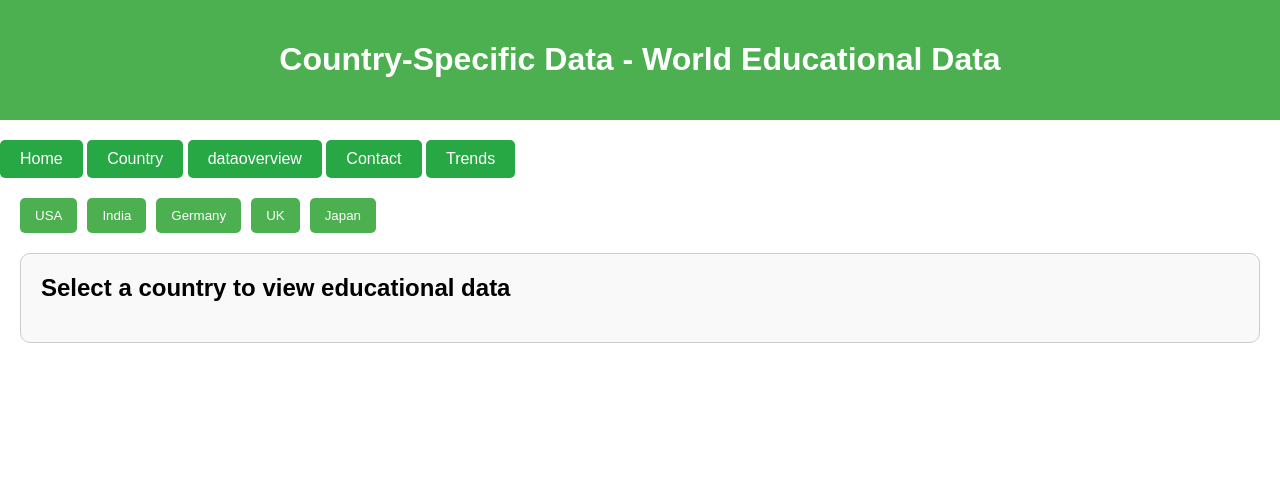
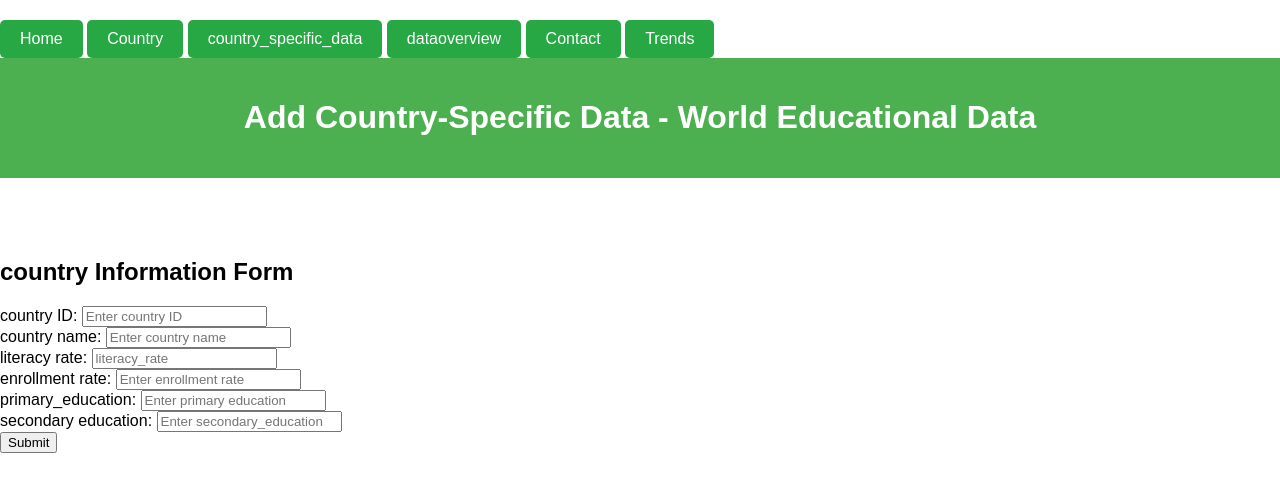
Before and after one commit to mohammad-aslam/wed, a Flask app: page /country in a window 1280 px wide. Shown: the top 492 px of the page. Run offline with Flask 3, Linux system fonts and the light colour scheme.

Commit message:
all changes done

```diff
--- a/app.py
+++ b/app.py
@@ -1,6 +1,12 @@
-from flask import Flask, render_template
+from flask import Flask, render_template, request, redirect, jsonify
+
+from utils.db import db
+
+from models.country import *
+
 
 app =  Flask(__name__)
+app.config['SQLALCHEMY_DATABASE_URI'] = 'sqlite:///country.db'
 
 @app.route('/')
 def home():
@@ -10,9 +16,10 @@ def home():
 def country():
     return render_template('country.html')
 
-@app.route('/contact')
-def contact():
-    return render_template('contact.html')
+@app.route('/country_specific_data')
+def country_specific_data():
+    country = (Country.query.all())
+    return render_template('country_specific_data.html', content=country)
 
 @app.route('/dataoverview')
 def dataoverview():
@@ -21,5 +28,53 @@ def dataoverview():
 @app.route('/trends')
 def trends():
     return render_template('trends.html')
+
+@app.route('/contact')
+def contact():
+    return render_template('contact.html')
+
+db.init_app(app)
+
+with app.app_context():
+    db.create_all()
+
+
+@app.route('/submit', methods=['POST'])
+def submit():
+    form_data = request.form.to_dict()
+    print(f"form_data: {form_data}")
+
+    country_id = form_data.get('country_id')
+    country_name = form_data.get('country_name')
+    literacy_rate = form_data.get('literacy_rate')
+    enrollment_rate = form_data.get('enrollment_rate')
+    primary_education = form_data.get('primary_education')
+    secondary_education = form_data.get('secondary_education')
+
+    country = Country.query.filter_by(country_id=country_id).first()
+    if not country:
+        country = Country(country_id=country_id, country_name=country_name, literacy_rate=literacy_rate, enrollment_rate=enrollment_rate, primary_education=primary_education,secondary_education=secondary_education)
+        db.session.add(country)
+        db.session.commit()
+    print("sumitted successfully")
+    return redirect('/')
+
+
+
+@app.route('/delete/<int:country_id>', methods=['GET', 'DELETE'])
+def delete(country_id):
+    country = Country.query.get(country_id)
+    print("task: {}".format(country_id))
+
+    if not country:
+        return jsonify({'message': 'country not found'}), 404
+    try:
+        db.session.delete(country)
+        db.session.commit()
+        return jsonify({'message': 'country deleted successfully'}), 200
+    except Exception as e:
+        db.session.rollback()
+        return jsonify({'message': 'An error occurred while deleting the data {}'.format(e)}), 500
+
 if __name__ =='__main__':
-    app.run(host='127.0.0.1',port=5002,debug=True)
+    app.run(host='127.0.0.1',port=5003,debug=True)
--- /dev/null
+++ b/templates/base.html
@@ -0,0 +1,86 @@
+<!DOCTYPE html>
+<html lang="en">
+<head>
+    <meta charset="UTF-8">
+    <meta name="viewport" content="width=device-width, initial-scale=1.0">
+    <title> World Educational Data</title>
+    <style>
+        body {
+            font-family: Arial, sans-serif;
+            margin: 0;
+            padding: 0;
+        }
+        header {
+            text-align: center;
+            padding: 20px;
+            background-color: #4CAF50;
+            color: white;
+        }
+        .container {
+            padding: 20px;
+        }
+        .filters {
+            margin-bottom: 20px;
+            display: flex;
+            flex-wrap: wrap;
+            gap: 10px;
+        }
+        .filters button {
+            padding: 10px 15px;
+            background-color: #4CAF50;
+            color: white;
+            border: none;
+            cursor: pointer;
+            border-radius: 5px;
+        }
+        .filters button:hover {
+            background-color: #45a049;
+        }
+        .data-display {
+            padding: 20px;
+            border: 1px solid #ccc;
+            border-radius: 10px;
+            background-color: #f9f9f9;
+        }
+        .data-display h2 {
+            margin-top: 0;
+        }
+        .data-list {
+            list-style: none;
+            padding: 0;
+        }
+        .data-list li {
+            margin: 5px 0;
+        }
+         a {
+            display: inline-block;
+            margin-top: 20px;
+            padding: 10px 20px;
+            background-color: #28a745;
+            color: white;
+            text-decoration: none;
+            border-radius: 5px;
+            font-size: 1em;
+
+        }
+        a:hover {
+            background-color: #218838;
+        }
+    </style>
+</head>
+<body>
+
+
+    <nav>
+        <a href={{url_for('home')}}>Home</a>
+        <a href={{url_for('country')}}>Country</a>
+        <a href={{url_for('country_specific_data')}}>country_specific_data</a>
+        <a href={{url_for('dataoverview')}}>dataoverview</a>
+        <a href={{url_for('contact')}}>Contact</a>
+        <a href={{url_for('trends')}}>Trends</a>
+    </nav>
+</body>
+ </html>
+
+
+  {% block content %} {%endblock%}
--- a/templates/country.html
+++ b/templates/country.html
@@ -1,9 +1,9 @@
-<!DOCTYPE html>
-<html lang="en">
-<head>
-    <meta charset="UTF-8">
-    <meta name="viewport" content="width=device-width, initial-scale=1.0">
-    <title>Country-Specific Data - World Educational Data</title>
+{% extends 'base.html' %}
+
+{% block title %}Home Page{% endblock %}
+
+{% block content %}
+    <title>Add Country-Specific Data - World Educational Data</title>
     <style>
         body {
             font-family: Arial, sans-serif;
@@ -67,93 +67,39 @@
             background-color: #218838;
         }
     </style>
-</head>
-<body>
+
     <header>
-        <h1>Country-Specific Data - World Educational Data</h1>
+        <h1>Add Country-Specific Data - World Educational Data</h1>
     </header>
-
-    <nav>
-        <a href={{url_for('home')}}>Home</a>
-        <a href={{url_for('country')}}>Country</a>
-         <a href={{url_for('dataoverview')}}>dataoverview</a>
-        <a href={{url_for('contact')}}>Contact</a>
-        <a href={{url_for('trends')}}>Trends</a>
-    </nav>
 
      <div class="container">
         <div class="filters" id="country-buttons">
             <!-- Country buttons will be dynamically added here -->
         </div>
-        <div class="data-display" id="country-data">
-            <h2>Select a country to view educational data</h2>
-        </div>
     </div>
 
-    <script>
-        // Example country data
-        const countryData = {
-            USA: {
-                literacyRate: "99%",
-                enrollmentRate: "95%",
-                primaryEducation: "98%",
-                upperSecondaryEducation: "89%",
-                otherDetails: "High investment in STEM education."
-            },
-            India: {
-                literacyRate: "77.7%",
-                enrollmentRate: "89%",
-                primaryEducation: "91%",
-                upperSecondaryEducation: "75%",
-                otherDetails: "Focus on digital education in rural areas."
-            },
-            Germany: {
-                literacyRate: "99%",
-                enrollmentRate: "93%",
-                primaryEducation: "99%",
-                upperSecondaryEducation: "86%",
-                otherDetails: "secondary education system is prominent."
-            },
-            UK: {
-                literacyRate: "98%",
-                enrollmentRate: "83%",
-                primaryEducation: "89%",
-                upperSecondaryEducation: "76%",
-                otherDetails: "Dual education system is prominent."
-            },
-            Japan: {
-                literacyRate: "99%",
-                enrollmentRate: "98%",
-                primaryEducation: "100%",
-                upperSecondaryEducation: "95%",
-                otherDetails: "High emphasis on discipline and technology."
-            }
-        };
+<h2>country Information Form</h2>
+    <form action="/submit" method="POST">
 
-        // Populate buttons dynamically
-        const countryButtons = document.getElementById("country-buttons");
-        for (const country in countryData) {
-            const button = document.createElement("button");
-            button.textContent = country;
-            button.onclick = () => displayData(country);
-            countryButtons.appendChild(button);
-        }
+        <label for="country_id">country ID:</label>
+        <input type="number" id="country_id" name="country_id" placeholder="Enter country ID" min="0" required><br>
 
-        // Display country data
-        function displayData(country) {
-            const data = countryData[country];
-            const countryDataDiv = document.getElementById("country-data");
-            countryDataDiv.innerHTML = `
-                <h2>Educational Data for ${country}</h2>
-                <ul class="data-list">
-                    <li><strong>Literacy Rate:</strong> ${data.literacyRate}</li>
-                    <li><strong>Enrollment Rate:</strong> ${data.enrollmentRate}</li>
-                    <li><strong>Primary Education:</strong> ${data.primaryEducation}</li>
-                    <li><strong>Upper Secondary Education:</strong> ${data.upperSecondaryEducation}</li>
-                    <li><strong>Other Details:</strong> ${data.otherDetails}</li>
-                </ul>
-            `;
-        }
-    </script>
-</body>
-</html>
+        <label for="country_name">country name:</label>
+        <input type="text" id="country_name" name="country_name" placeholder="Enter country name" required><br>
+
+        <label for="literacy_rate">literacy rate:</label>
+        <input type="text" id="literacy_rate" name="literacy_rate" placeholder="literacy_rate" required><br>
+
+        <label for="enrollment_rate">enrollment rate:</label>
+        <input type="number" id="enrollment_rate" name="enrollment_rate" placeholder="Enter enrollment rate" min="0" required><br>
+
+        <label for="primary_education">primary_education:</label>
+        <input type="number" id="primary_education" name="primary_education" placeholder="Enter primary education" min="0" required><br>
+
+        <label for="secondary_education">secondary education:</label>
+        <input type="number" id="secondary_education" name="secondary_education" placeholder="Enter secondary_education" min="0" required><br>
+
+        <button type="submit">Submit</button>
+    </form>
+
+{% endblock %}
--- /dev/null
+++ b/utils/db.py
@@ -0,0 +1,3 @@
+from flask_sqlalchemy import SQLAlchemy
+
+db = SQLAlchemy()
```
Also changed, not shown: models/country.py (added, +11 -0 lines), templates/contact.html (+8 -18 lines), templates/country_specific_data.html (added, +97 -0 lines), templates/dataoverview.html (+7 -18 lines), templates/home.html (+12 -22 lines), templates/trends.html (+7 -18 lines).
